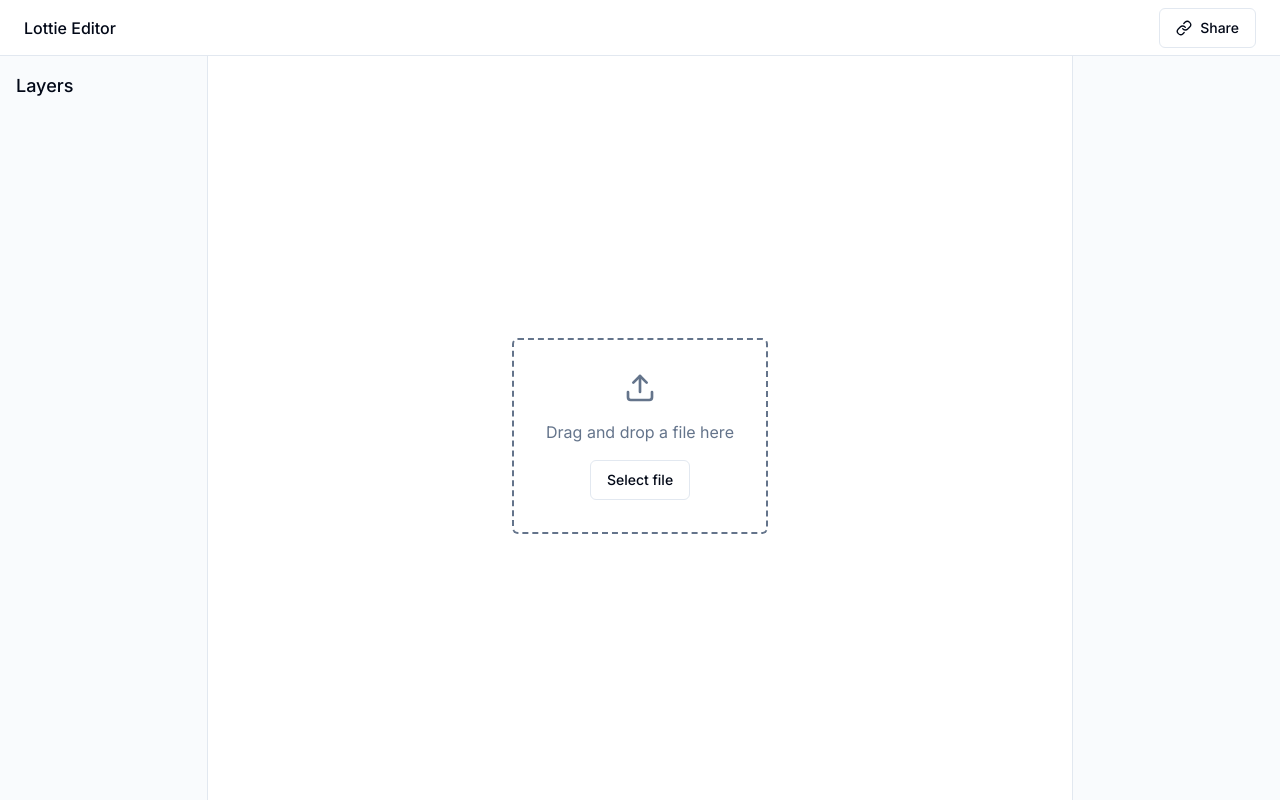
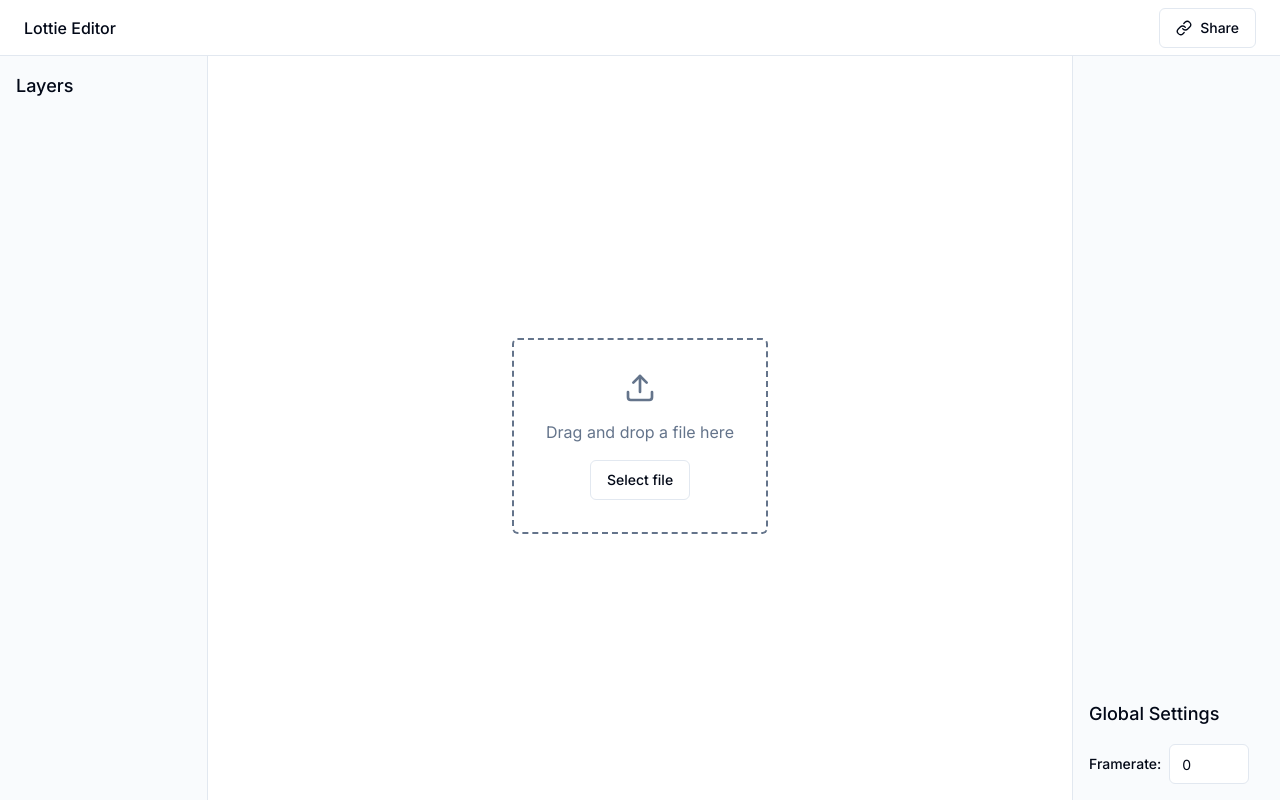
Before and after one commit to chrisgreen1993/lottie-editor, a Next.js app: page / in a window 1280 px wide. Built offline with nearby package versions, Linux system fonts and the light colour scheme.

Commit message:
Add ability to update framerate

```diff
--- a/components/EditShapeSidebar.tsx
+++ b/components/EditShapeSidebar.tsx
@@ -9,23 +9,39 @@ import {
 import { RgbaColorPicker } from "react-colorful";
 import { SidebarItem } from "./SidebarItem";
 import { ColorIcon } from "./ui/ColorIcon";
-import { getSelectedShape, RgbaColor } from "@/lib/animation";
+import { Input } from "./ui/Input";
+import { Label } from "./ui/Label";
+import { getFramerate, getSelectedShape, RgbaColor } from "@/lib/animation";
+import { Loading } from "./ui/Loading";
 
 export const EditShapeSidebar = () => {
-  const { animationJson, selectedShapePath, updateSelectedShapeColor } =
-    useAnimation();
+  const {
+    animationJson,
+    selectedShapePath,
+    updateSelectedShapeColor,
+    updateFramerate,
+    isAnimationLoading,
+  } = useAnimation();
 
   const selectedShape =
     animationJson &&
     selectedShapePath &&
     getSelectedShape(animationJson, selectedShapePath);
 
+  const framerate = (animationJson && getFramerate(animationJson)) || 0;
+
   const handleColorChange = (color: RgbaColor) => {
     updateSelectedShapeColor(color);
   };
 
+  const handleFramerateChange = (e: React.ChangeEvent<HTMLInputElement>) => {
+    const newFramerate = parseInt(e.target.value, 10);
+    updateFramerate(newFramerate);
+  };
+
   return (
     <div className="border-l bg-muted/40 p-4 min-w-52">
+      <div className="flex flex-col justify-between h-full">
         {selectedShape && (
           <div className="flex flex-col gap-4">
             <div className="flex items-center justify-between">
@@ -48,6 +64,24 @@ export const EditShapeSidebar = () => {
             </div>
           </div>
         )}
+        <div className="flex flex-col gap-4 mt-auto">
+          <div className="flex items-center justify-between">
+            <h3 className="text-lg font-medium">Global Settings</h3>
+          </div>
+          <Loading isLoading={isAnimationLoading} className="h-8">
+            <div className="flex items-center gap-2">
+              <Label htmlFor="framerate">Framerate:</Label>
+              <Input
+                id="framerate"
+                type="number"
+                onChange={handleFramerateChange}
+                value={framerate}
+                className="w-20"
+              />
+            </div>
+          </Loading>
+        </div>
+      </div>
     </div>
   );
 };
--- a/lib/animation.ts
+++ b/lib/animation.ts
@@ -132,3 +132,11 @@ export const updateShapeColor = (
 ) => {
   return set({ ...animation }, `${shapePath}.c.k`, fromRgbColor(color));
 };
+
+export const getFramerate = (animation: Animation) => {
+  return animation.fr;
+};
+
+export const updateFramerate = (animation: Animation, framerate: number) => {
+  return { ...animation, fr: framerate };
+};
--- a/lib/hooks/useAnimation.tsx
+++ b/lib/hooks/useAnimation.tsx
@@ -2,7 +2,7 @@
 
 import React, { createContext, useContext, useEffect, useState } from "react";
 import { Animation } from "@lottie-animation-community/lottie-types";
-import { RgbaColor, updateShapeColor } from "../animation";
+import { RgbaColor, updateFramerate, updateShapeColor } from "../animation";
 import { createStorageValue } from "../storage";
 
 interface AnimationContext {
@@ -12,6 +12,7 @@ interface AnimationContext {
   selectedShapePath: string | null;
   setSelectedShapePath: (path: string) => void;
   updateSelectedShapeColor: (color: RgbaColor) => void;
+  updateFramerate: (framerate: number) => void;
 }
 
 interface AnimationProviderProps {
@@ -25,6 +26,7 @@ const AnimationContext = createContext<AnimationContext>({
   selectedShapePath: null,
   setSelectedShapePath: () => null,
   updateSelectedShapeColor: () => null,
+  updateFramerate: () => null,
 });
 
 const animationStorage = createStorageValue<Animation>("animationJson", null);
@@ -56,6 +58,12 @@ export const AnimationProvider = ({ children }: AnimationProviderProps) => {
     }
   };
 
+  const handleUpdateFramerate = (framerate: number) => {
+    if (animationJson) {
+      setAnimationJson(updateFramerate(animationJson, framerate));
+    }
+  };
+
   return (
     <AnimationContext.Provider
       value={{
@@ -63,6 +71,7 @@ export const AnimationProvider = ({ children }: AnimationProviderProps) => {
         animationJson,
         setAnimationJson: handleSetAnimationJson,
         updateSelectedShapeColor: handleUpdateSelectedShapeColor,
+        updateFramerate: handleUpdateFramerate,
         selectedShapePath,
         setSelectedShapePath,
       }}
```
Lines whose indentation alone changed are shown as unchanged.
